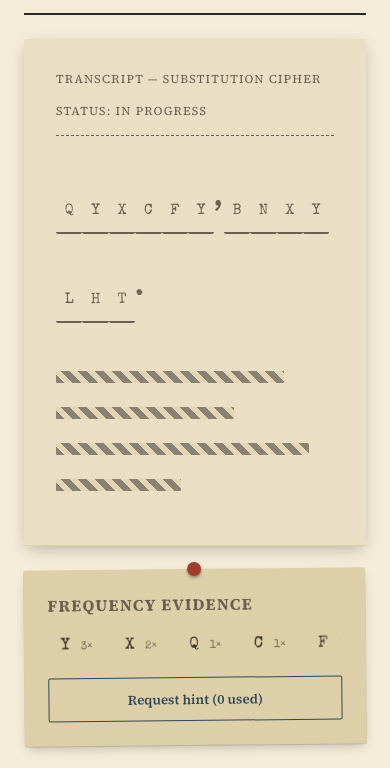
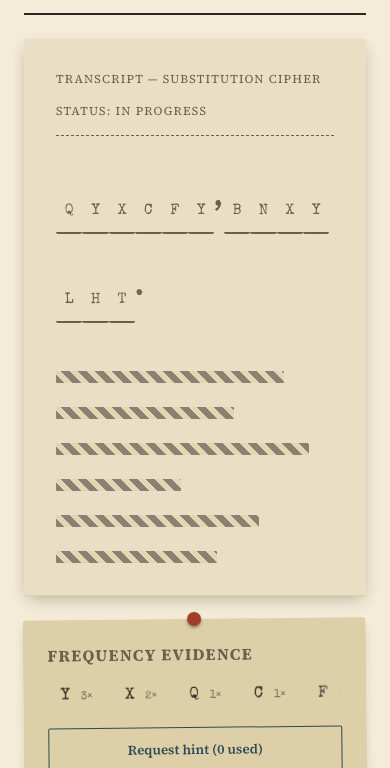
Before and after one commit to ctkrug/chrono-cipher, a website built with Vite: page index.html in a window 390 px wide. Shown: the part 76-844 px from the top of the page. Built offline with nearby package versions, Linux system fonts and the light colour scheme.

Commit message:
fix(ui): tighten document-hero dead space on tablet-portrait widths
The fixed 60vh min-height on .dossier__document was tuned for the
two-column desktop layout, but the same value applied to the single-
column stacked layout below 900px left a large empty gap under the
redacted-line filler at tablet-portrait aspect ratios (e.g. 768x1024).
Scale it to 48vh below the two-column breakpoint and add two more
redacted lines for texture, which fills the card convincingly across
390/768/1440 without regressing the desktop composition.

```diff
--- a/src/main.ts
+++ b/src/main.ts
@@ -215,6 +215,8 @@
             <span class="dossier__redacted-line" style="width: 64%"></span>
             <span class="dossier__redacted-line" style="width: 91%"></span>
             <span class="dossier__redacted-line" style="width: 45%"></span>
+            <span class="dossier__redacted-line" style="width: 73%"></span>
+            <span class="dossier__redacted-line" style="width: 58%"></span>
           </div>
         </section>
         <aside class="dossier__evidence" aria-label="Letter frequency evidence">
--- a/src/style.css
+++ b/src/style.css
@@ -143,9 +143,15 @@
   box-shadow:
     0 1px 0 var(--surface-2),
     0 6px 16px -4px rgba(43, 38, 32, 0.35);
-  min-height: 60vh;
+  min-height: 48vh;
   display: flex;
   flex-direction: column;
+}
+
+@media (min-width: 900px) {
+  .dossier__document {
+    min-height: 60vh;
+  }
 }
 
 .dossier__letterhead {
```
